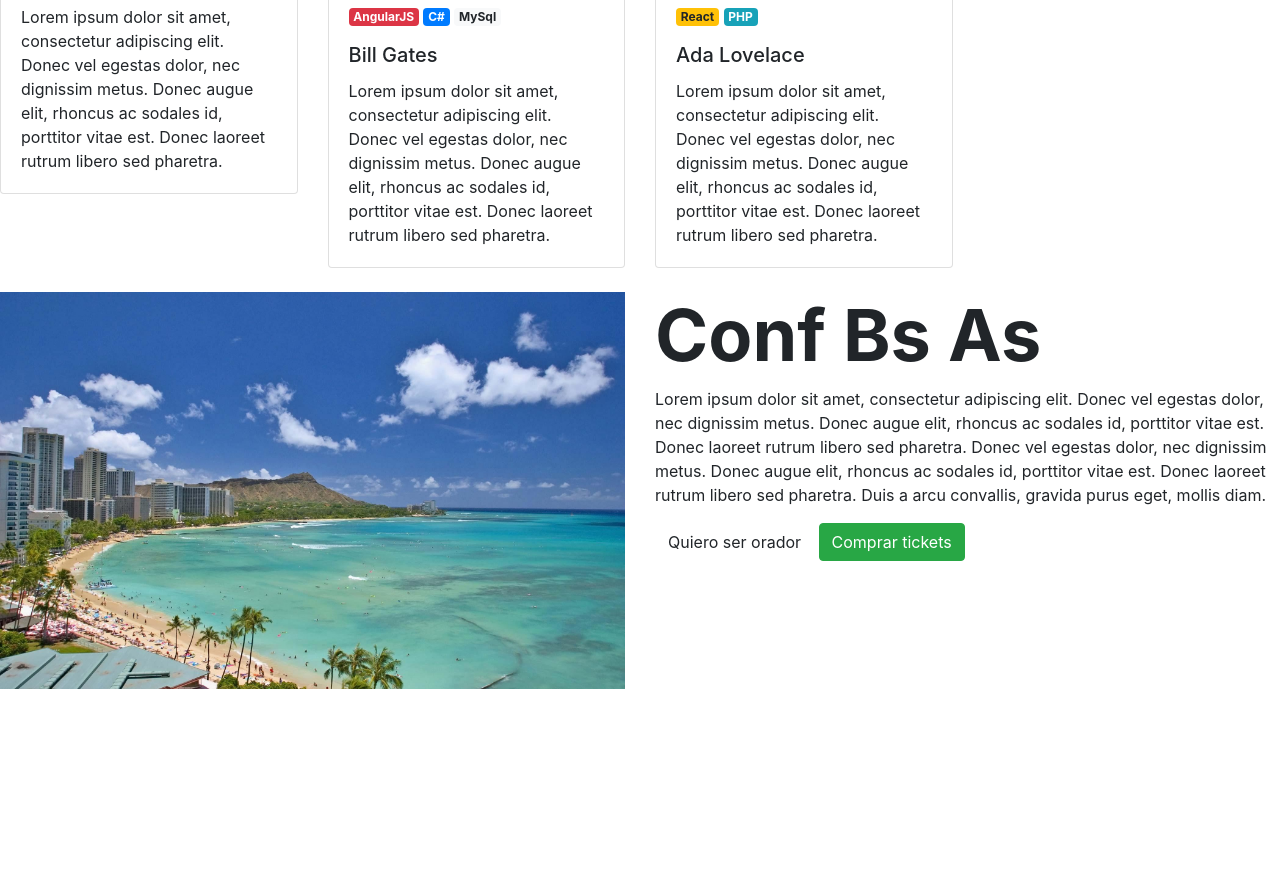
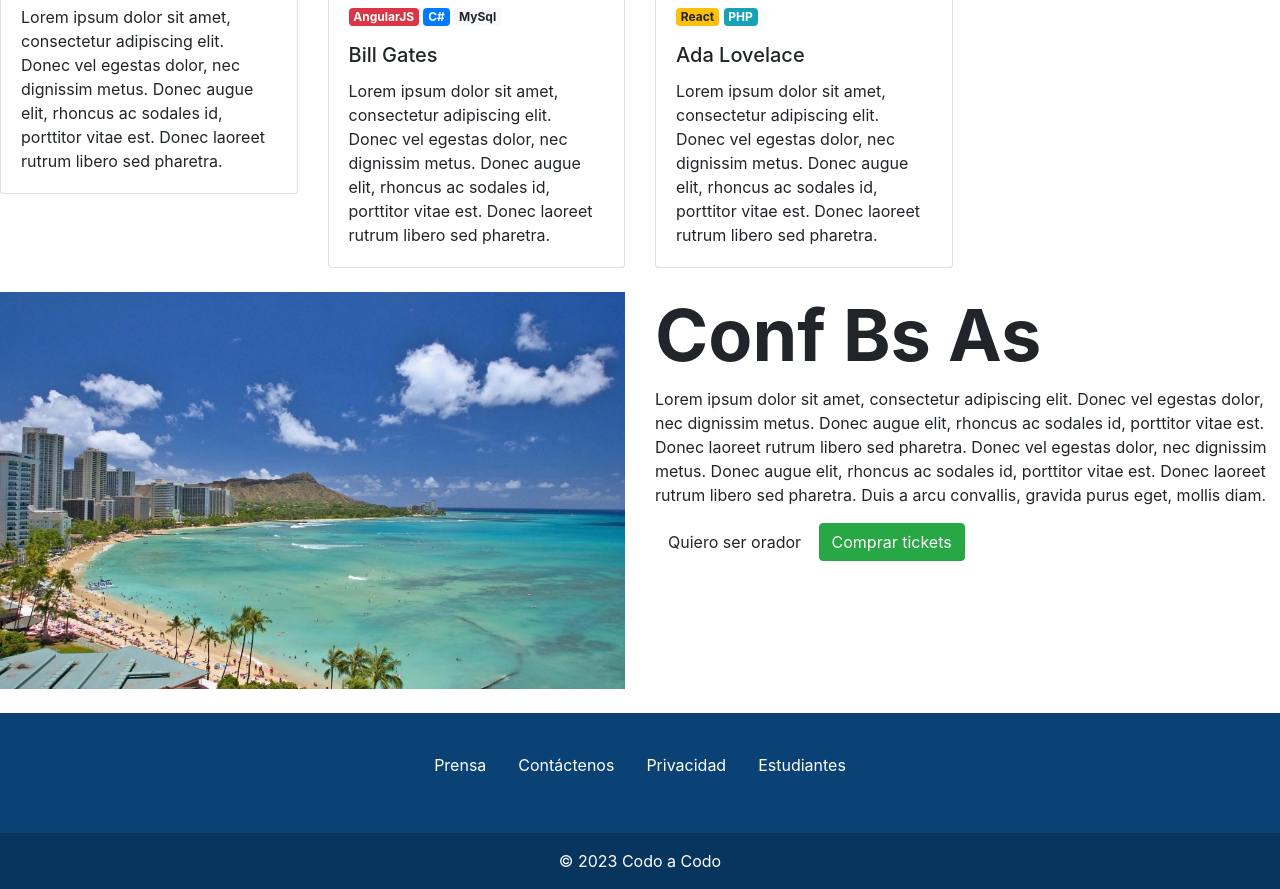
Before and after one commit to NicolasErriquenz/CursoJava_CaC, a plain HTML site: page index.html in a window 1280 px wide. Shown: the part 955-1844 px from the top of the page. Before the commit the page ends 1644 px from the top, so only its background shows below. Drawn offline with nearby package versions, Linux system fonts and the light colour scheme.

Commit message:
agregado footer

```diff
--- a/index.html
+++ b/index.html
@@ -106,7 +106,7 @@
             </div>
 
             <!-- IMAGEN + TEXTO en columnas -->
-            <div class="row">
+            <div class="row mb-4">
                 <div class="col-6">
                     <img src="images/honolulu.jpg" alt="" width="100%">
                 </div>
@@ -119,5 +119,28 @@
                 </div>
             </div>
         </main>
+
+        <footer class="text-center text-white" style="background-color: #0a4275;">
+            <!-- Grid container -->
+            <div class="container p-4 pb-0">
+                <!-- Section: CTA -->
+                <section class="">
+                    <p class="d-flex justify-content-center align-items-center">
+                        <span class="m-3">Prensa</span>
+                        <span class="m-3">Contáctenos</span>
+                        <span class="m-3">Privacidad</span>
+                        <span class="m-3">Estudiantes</span>
+                    </p>
+                </section>
+                <!-- Section: CTA -->
+            </div>
+            <!-- Grid container -->
+
+            <!-- Copyright -->
+            <div class="text-center p-3" style="background-color: rgba(0, 0, 0, 0.2);">
+                © 2023 Codo a Codo
+            </div>
+            <!-- Copyright -->
+        </footer>
     </body>
 </html>
```
